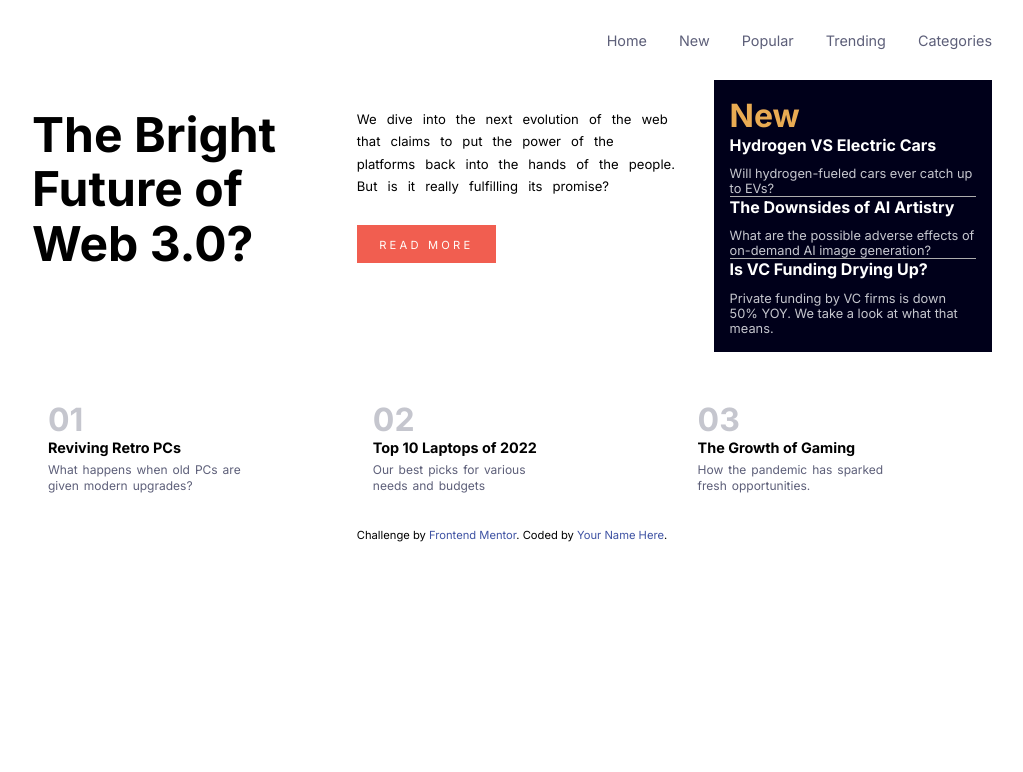
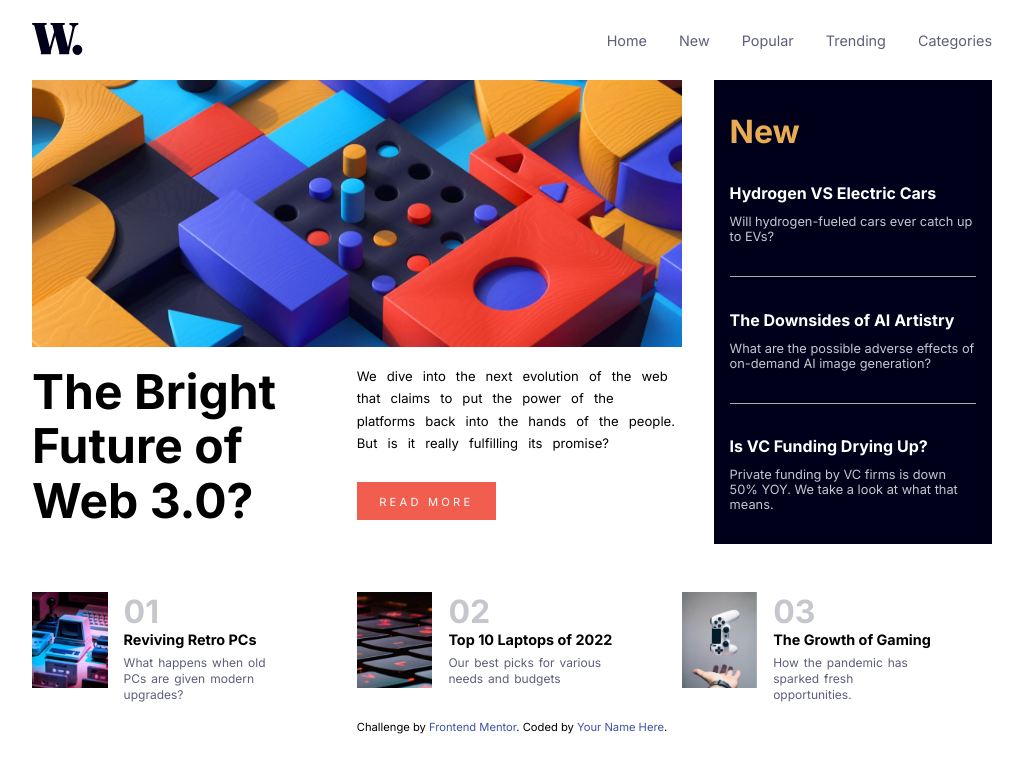
Before and after one commit to Milan-Ram/News-Homepage-Frontend-Mentor-Challenge, a plain HTML site: page index.html in a window 1280 px wide. Shown: the whole page, without its empty margins (128-1151 px from the left). Drawn offline with Linux system fonts and the light colour scheme.

Commit message:
Update index.html

```diff
--- a/index.html
+++ b/index.html
@@ -21,7 +21,7 @@
   <body>
     <header class="d-flex">
       <a href="#"
-        ><img class="brand_logo" src="./assets/images/logo.svg" alt=""
+        ><img class="brand_logo" src="logo.svg" alt=""
       /></a>
       <nav>
         <ul class="navbar d-flex">
@@ -37,7 +37,7 @@
       <div class="main_card">
         <img
           class="main_card-image"
-          src="./assets/images/image-web-3-desktop.jpg"
+          src="image-web-3-desktop.jpg"
           alt=""
         />
         <div class="main_card_description">
@@ -83,7 +83,7 @@
       </div>
       <div class="footer_card_section">
         <div class="footer_card">
-          <img src="./assets/images/image-retro-pcs.jpg" alt="" />
+          <img src="image-retro-pcs.jpg" alt="" />
           <div class="footer_card_data">
             <h3>01</h3>
             <h4>Reviving Retro PCs</h4>
@@ -91,7 +91,7 @@
           </div>
         </div>
         <div class="footer_card">
-          <img src="./assets/images/image-top-laptops.jpg" alt="" />
+          <img src="/image-top-laptops.jpg" alt="" />
           <div class="footer_card_data">
             <h3>02</h3>
             <h4>Top 10 Laptops of 2022</h4>
@@ -99,7 +99,7 @@
           </div>
         </div>
         <div class="footer_card">
-          <img src="./assets/images/image-gaming-growth.jpg" alt="" />
+          <img src="./image-gaming-growth.jpg" alt="" />
           <div class="footer_card_data">
             <h3>03</h3>
             <h4>The Growth of Gaming</h4>
```
